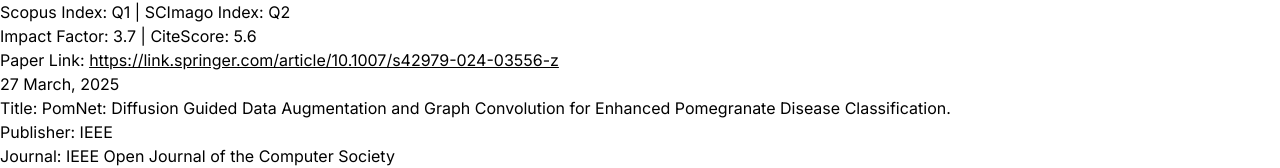
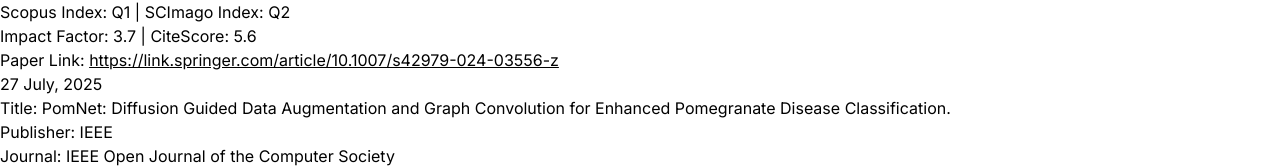
Before and after one commit to afia25/My-Portfolio, a React (Vite) app: page / in a window 1280 px wide. Shown: the part 6341-6509 px from the top of the page. Built offline with nearby package versions, Linux system fonts and the light colour scheme.

Commit message:
Update index.js

```diff
--- a/src/constants/index.js
+++ b/src/constants/index.js
@@ -49,7 +49,7 @@
     link: "https://link.springer.com/article/10.1007/s42979-024-03556-z"
   },
   {
-    year: "27 March, 2025",
+    year: "27 July, 2025",
     description: `PomNet: Diffusion Guided Data Augmentation and Graph Convolution for Enhanced Pomegranate Disease Classification.`,
     publisher: "IEEE",
     journal: "IEEE Open Journal of the Computer Society",
```
